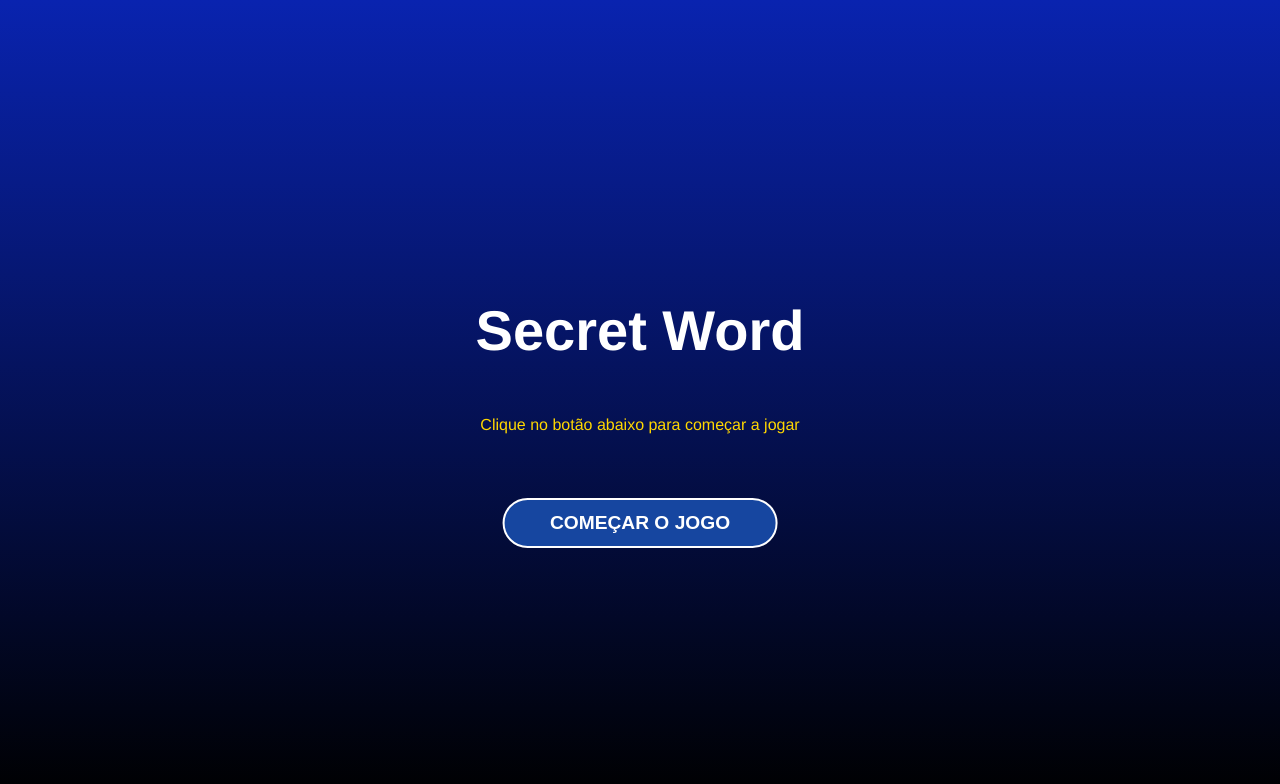
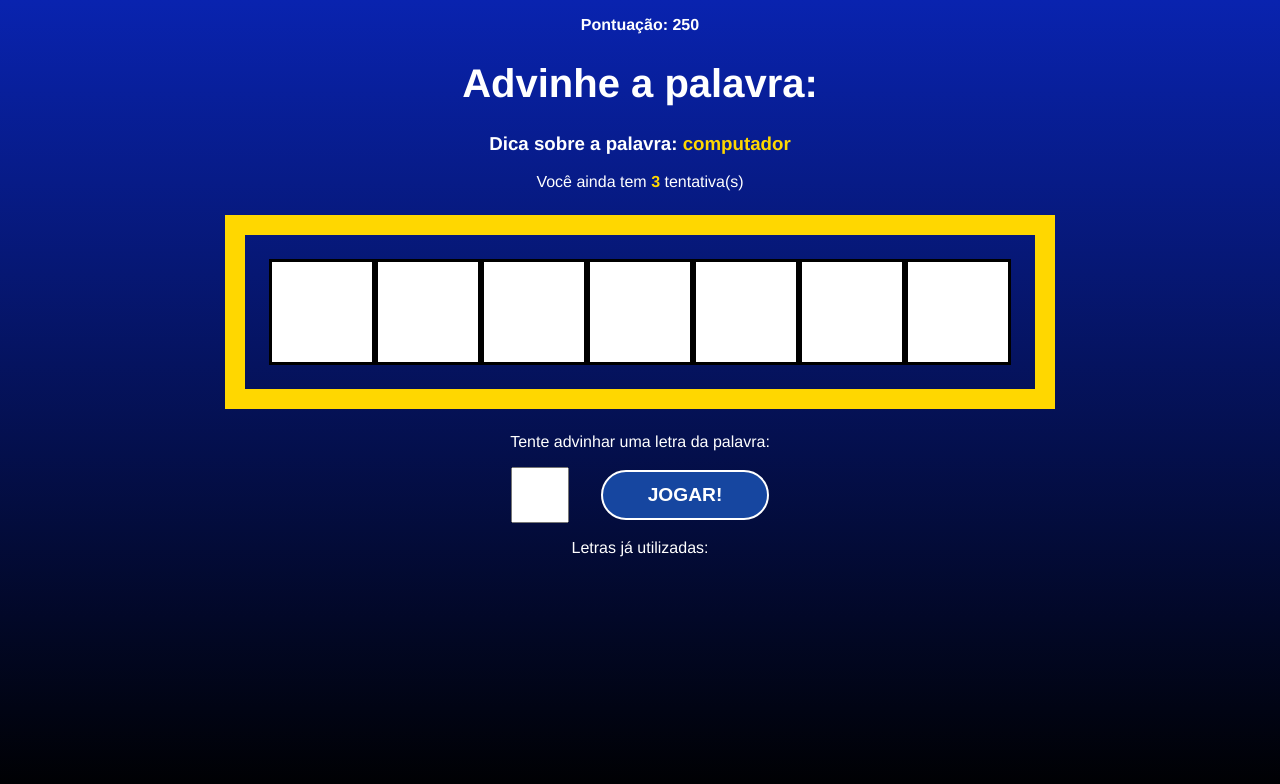
Before and after one commit to lucianobrsts/cursoreactudemy, a React (Vite) app in the folder 6_PROJETO_SECRET_WORD/secretword/: page / in a window 1280 px wide. Shown: the top 784 px of the page. Built offline with nearby package versions, Linux system fonts and the light colour scheme.

Commit message:
Condição de vitória

```diff
--- a/6_PROJETO_SECRET_WORD/secretword/src/App.jsx
+++ b/6_PROJETO_SECRET_WORD/secretword/src/App.jsx
@@ -27,7 +27,7 @@
   const [guesses, setGuesses] = useState(guessesQty);
   const [score, setScore] = useState(50);
 
-  const pickWordAndCategory = () => {
+  const pickWordAndCategory = useCallback(() => {
     const categories = Object.keys(words);
     const category =
       categories[Math.floor(Math.random() * Object.keys(categories).length)];
@@ -36,22 +36,20 @@
       words[category][Math.floor(Math.random() * words[category].length)];
 
     return { category, word };
-  };
+  }, [words]);
 
-  const startGame = () => {
+  const startGame = useCallback(() => {
+    clearLetterStates();
     const { word, category } = pickWordAndCategory();
     let wordLetters = word.split("");
     wordLetters = wordLetters.map((l) => l.toLowerCase());
-
-    console.log(word, category);
-    console.log(wordLetters);
 
     setPickedWord(word);
     setPickedCategory(category);
     setLetters(wordLetters);
 
     setGameStage(stages[1].name);
-  };
+  }, [pickWordAndCategory]);
 
   const verifyLetter = (letter) => {
     const normalizedLetter = letter.toLowerCase();
@@ -91,6 +89,16 @@
     }
   }, [guesses]);
 
+  useEffect(() => {
+    const uniqueLetters = [...new Set(letters)];
+
+    if(guessedLetters.length === uniqueLetters.length) {
+      setScore((actualScore) => (actualScore += 100))
+
+      startGame();
+    }
+  }, [guessedLetters, letters, startGame]);
+
   const retryGame = () => {
     setScore(0);
     setGuesses(guessesQty);
```
